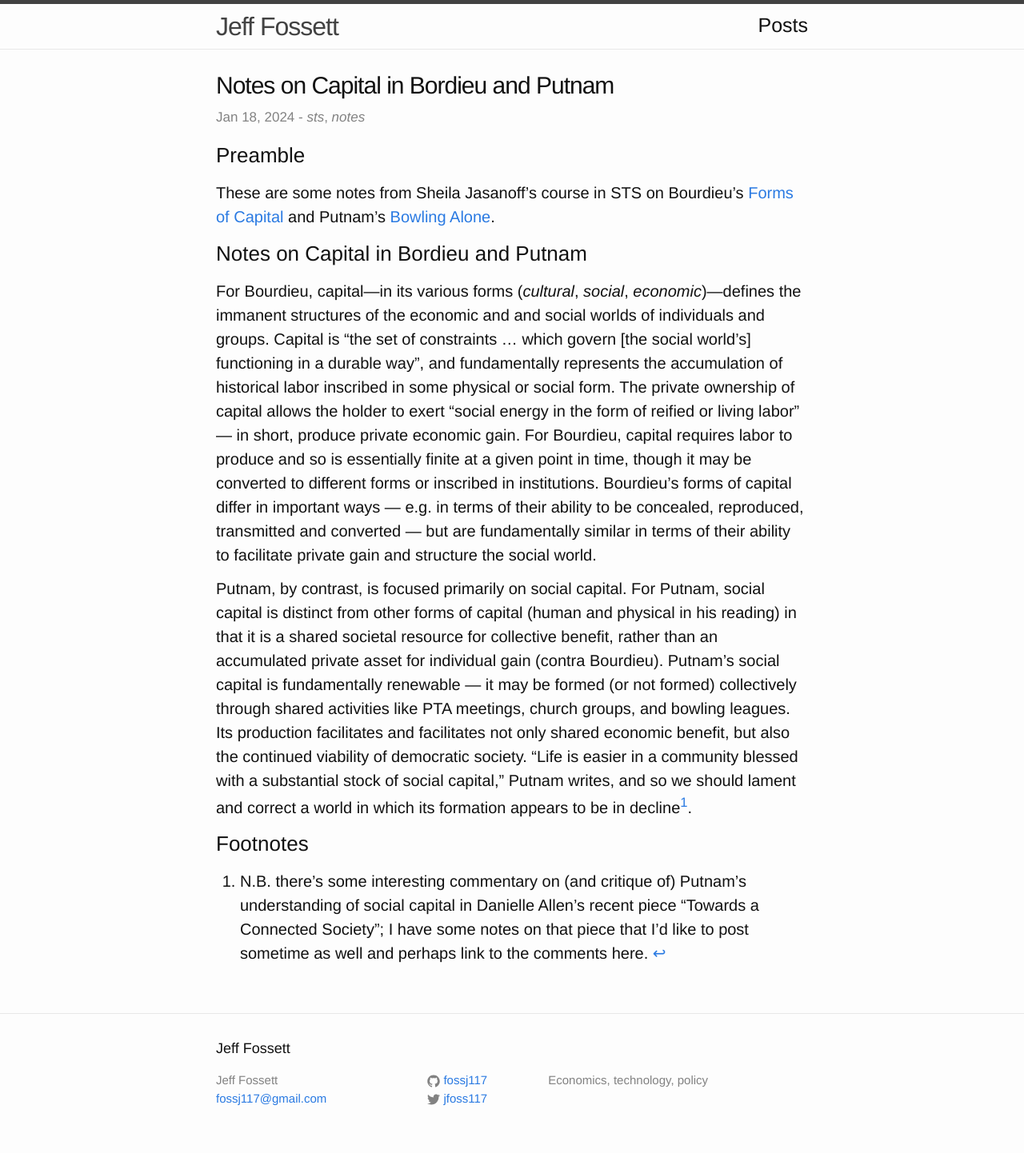
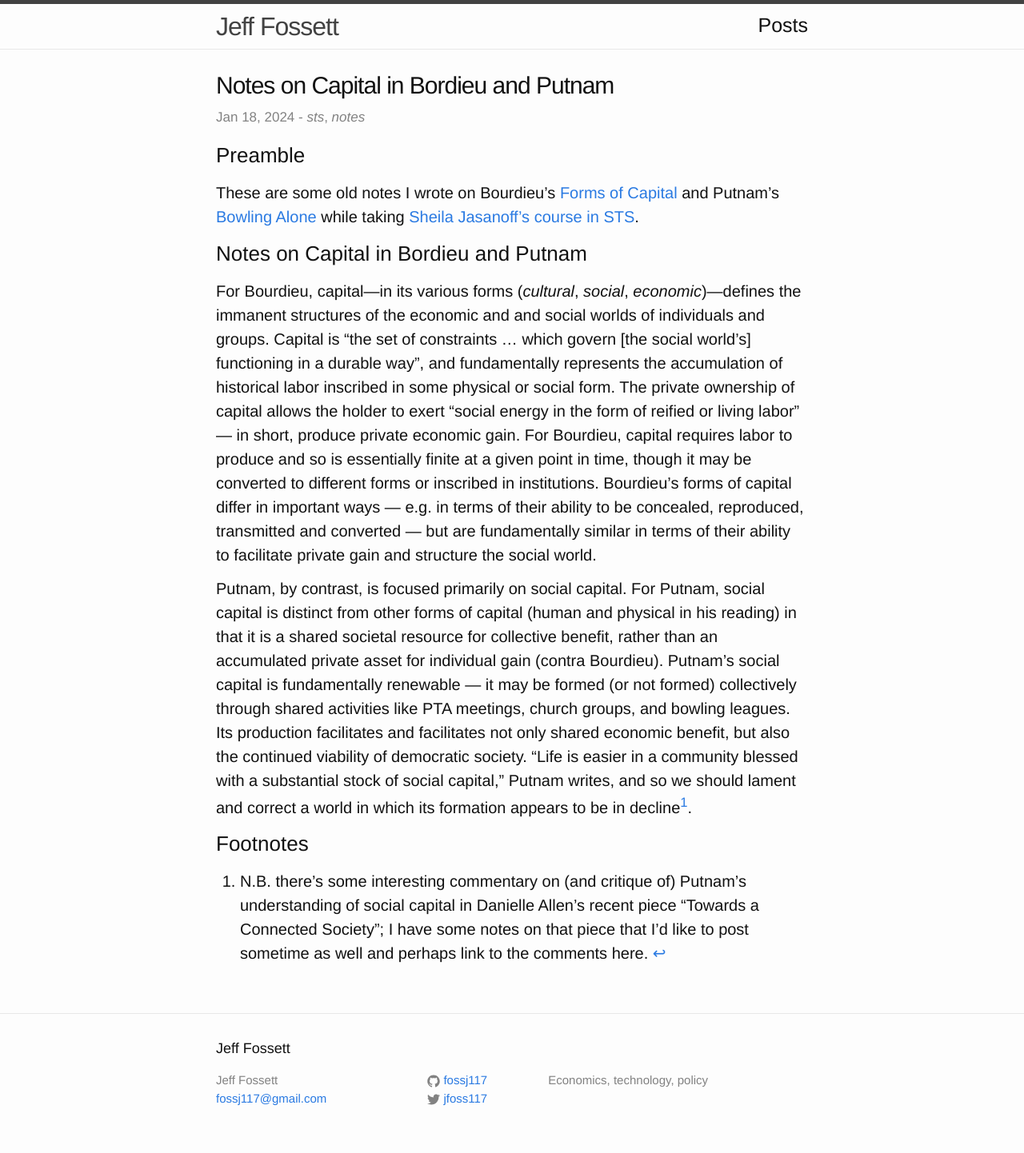
Before and after one commit to Fossj117/fossj117.github.io, a Jekyll site: the page built from _posts/2024-01-18-notes-on-capital-bordieu-putnam.md, in a window 1280 px wide. Shown: the whole page at 80% size. Built offline with Jekyll 4.4.1, drawn with Linux system fonts in a browser that asks for light colours; a script that is not in the unit is left out.

Commit message:
update capital post notes

```diff
--- a/_posts/2024-01-18-notes-on-capital-bordieu-putnam.md
+++ b/_posts/2024-01-18-notes-on-capital-bordieu-putnam.md
@@ -10,7 +10,7 @@ tag: ["sts", "notes"]
 
 ## Preamble
 
-These are some notes from Sheila Jasanoff's course in STS on Bourdieu's [Forms of Capital](https://home.iitk.ac.in/~amman/soc748/bourdieu_forms_of_capital.pdf) and Putnam's [Bowling Alone](https://www.journalofdemocracy.org/articles/bowling-alone-americas-declining-social-capital/).
+These are some old notes I wrote on Bourdieu's [Forms of Capital](https://home.iitk.ac.in/~amman/soc748/bourdieu_forms_of_capital.pdf) and Putnam's [Bowling Alone](https://www.journalofdemocracy.org/articles/bowling-alone-americas-declining-social-capital/) while taking [Sheila Jasanoff's course in STS](https://environment.harvard.edu/classes/iga-513-science-power-and-politics).
 
 ## Notes on Capital in Bordieu and Putnam
 
```
